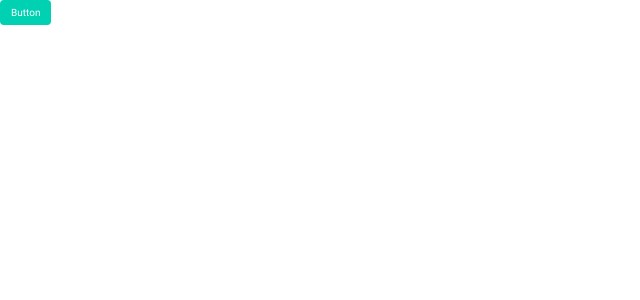
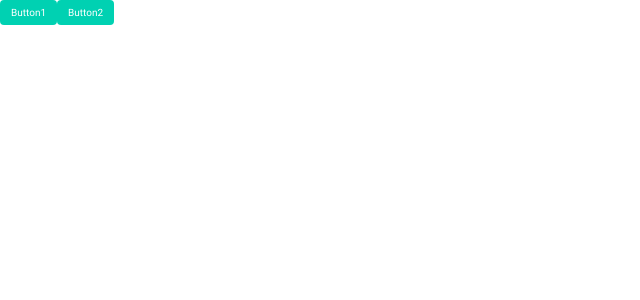
Before and after one commit to dominikwozniak/2fa-web, a Next.js app in the folder frontend/: page / in a window 1280 px wide. Shown: the top 300 px of the page, without its empty margins (0-640 px from the left). Built offline with nearby package versions, Linux system fonts and the light colour scheme.

Commit message:
FE - hot reload

```diff
--- a/frontend/next.config.js
+++ b/frontend/next.config.js
@@ -1,3 +1,10 @@
 module.exports = {
+  webpackDevMiddleware: config => {
+    config.watchOptions = {
+      poll: 1000,
+      aggregateTimeout: 300,
+    }
+    return config
+  },
   reactStrictMode: true,
 }
--- a/frontend/pages/index.tsx
+++ b/frontend/pages/index.tsx
@@ -1,5 +1,12 @@
 import React from 'react';
 import Head from 'next/head';
+
+export async function getStaticProps() {
+  console.log('PROCESS ENV >> ', process.env.FRONTEND_PORT);
+  return {
+    props: {}
+  }
+}
 
 export default function Home() {
   return (
@@ -11,7 +18,11 @@ export default function Home() {
       </Head>
       <main>
         <a className="button is-primary">
-          Button
+          Button1
+        </a>
+
+        <a className="button is-primary">
+          Button2
         </a>
       </main>
     </div>
```
Also changed, not shown: 1 other file (tests, documents, lock files or other folders).
